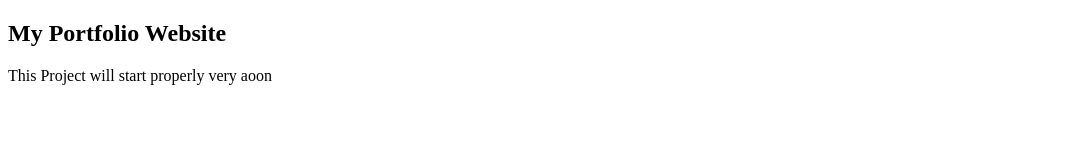
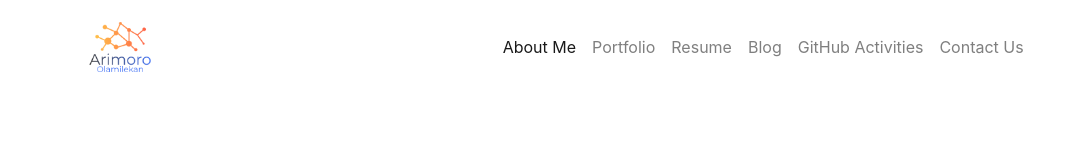
Before and after one commit to Lexitar32/My-Portfolio-Website-2.0, a plain HTML site: page index.html in a window 1280 px wide. Shown: the whole page, without its empty margins (0-1078 px from the left). Drawn offline with nearby package versions, Linux system fonts and the light colour scheme; a web font is replaced by a local one.

Commit message:
Added more Structure to the project and started the landing page

```diff
--- a/index.html
+++ b/index.html
@@ -9,15 +9,66 @@
     <!-- Tab Name -->
     <title>Arimoro Olamilekan | Home</title>
 
+    <!-- Link to Bootstrap CSS -->
+    <link rel="stylesheet" href="https://stackpath.bootstrapcdn.com/bootstrap/4.5.0/css/bootstrap.min.css" integrity="sha384-9aIt2nRpC12Uk9gS9baDl411NQApFmC26EwAOH8WgZl5MYYxFfc+NcPb1dKGj7Sk" crossorigin="anonymous">
+
+    <!-- Link to Fontawesome Icons -->
+    <script src="https://kit.fontawesome.com/bc9f75cc29.js" crossorigin="anonymous"></script>
+
     <!-- My Personal Icon -->
     <link rel="icon" href="./favicon.ico" type="image/x-icon">
+
+    <!-- Link to my Custom CSS -->
+    <link rel="stylesheet" href="./assets/css/style.css">
 
 
 </head>
 <body>
 
-    <h2>My Portfolio Website</h2>
-    <p>This Project will start properly very aoon</p>
+    <header>
+        <!-- NAVBAR -->
+        <nav class="navbar navbar-expand-lg container navbar-light">
+          <a href="#" class="navbar-brand"><img src="./assets/images/logo.png" alt="My Logo"></a>
+          <button class="navbar-toggler" type="button" data-toggle="collapse" data-target="#navbarMenu" aria-controls="navbarMenu" aria-expanded="false" aria-label="Toggle navigation">
+            <span class="navbar-toggler-icon"></span>
+          </button>
 
-</body>
-</html>
+          <div class="collapse navbar-collapse"></div>
+          <div class="collapse navbar-collapse"></div>
+          <div class="collapse navbar-collapse" id="navbarMenu">
+            <ul class="navbar-nav">
+              <li class="nav-item active">
+                <a href="#about" class="nav-link">About Me</a>
+              </li>
+              <li class="nav-item">
+                <a href="#portfolio" class="nav-link">Portfolio</a>
+              </li>
+              <li class="nav-item">
+                <a href="#resume" class="nav-link">Resume</a>
+              </li>
+              <li class="nav-item">
+                <a href="./pages/blog.html" class="nav-link">Blog</a>
+              </li>
+              <li class="nav-item">
+                <a href="./pages/github.html" class="nav-link">GitHub Activities</a>
+              </li>
+              <li class="nav-item">
+                <a href="#contact" class="nav-link">Contact Us</a>
+              </li>
+            </ul>
+
+          </div>
+
+        </nav>
+      </header>
+
+
+
+      <!-- Bootstrap JavaScript and Popper Js Script -->
+      <script src="https://code.jquery.com/jquery-3.5.1.slim.min.js" integrity="sha384-DfXdz2htPH0lsSSs5nCTpuj/zy4C+OGpamoFVy38MVBnE+IbbVYUew+OrCXaRkfj" crossorigin="anonymous"></script>
+      <script src="https://cdn.jsdelivr.net/npm/popper.js@1.16.0/dist/umd/popper.min.js" integrity="sha384-Q6E9RHvbIyZFJoft+2mJbHaEWldlvI9IOYy5n3zV9zzTtmI3UksdQRVvoxMfooAo" crossorigin="anonymous"></script>
+      <script src="https://stackpath.bootstrapcdn.com/bootstrap/4.5.0/js/bootstrap.min.js" integrity="sha384-OgVRvuATP1z7JjHLkuOU7Xw704+h835Lr+6QL9UvYjZE3Ipu6Tp75j7Bh/kR0JKI" crossorigin="anonymous"></script>
+
+    </body>
+
+    </html>
--- a/scss/_config.scss
+++ b/scss/_config.scss
@@ -1,3 +1,16 @@
+// Link to font family
+@import url('https://fonts.googleapis.com/css2?family=Akaya+Telivigala&family=Fjalla+One&family=Lato:ital@1&family=Truculenta&family=Yanone+Kaffeesatz&display=swap');
+
+// How to declare these fonts
+// font-family: 'Akaya Telivigala', cursive;
+// font-family: 'Fjalla One', sans-serif;
+// font-family: 'Lato', sans-serif;
+// font-family: 'Truculenta', sans-serif;
+// font-family: 'Yanone Kaffeesatz', sans-serif;
+
+// Color and Font Variables Declaration
+
+// General Styling
 * {
     margin: 0;
     padding: 0;
```
Also changed, not shown: assets/css/style.css, assets/images/logo.png (added), assets/images/profile picture.jpeg (deleted), scss/style.scss (line endings or trailing spaces), 1 other file.
